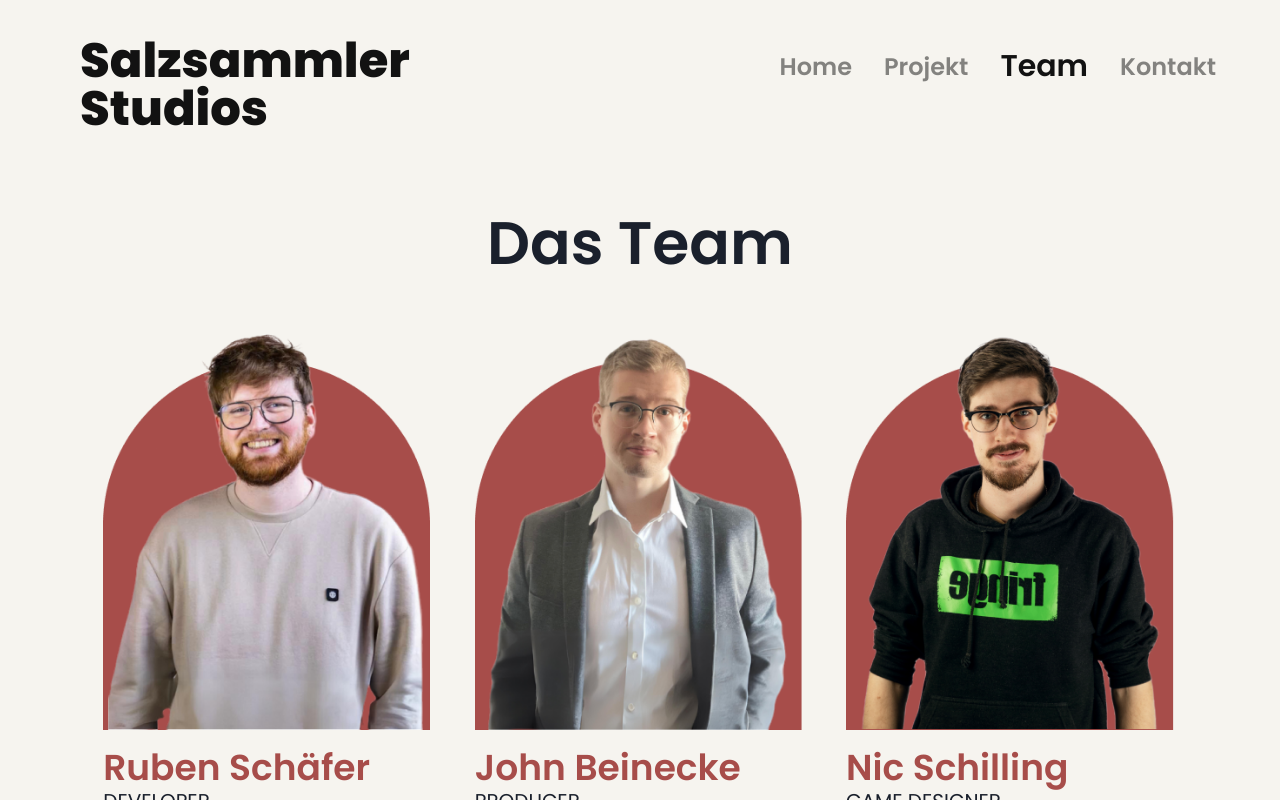
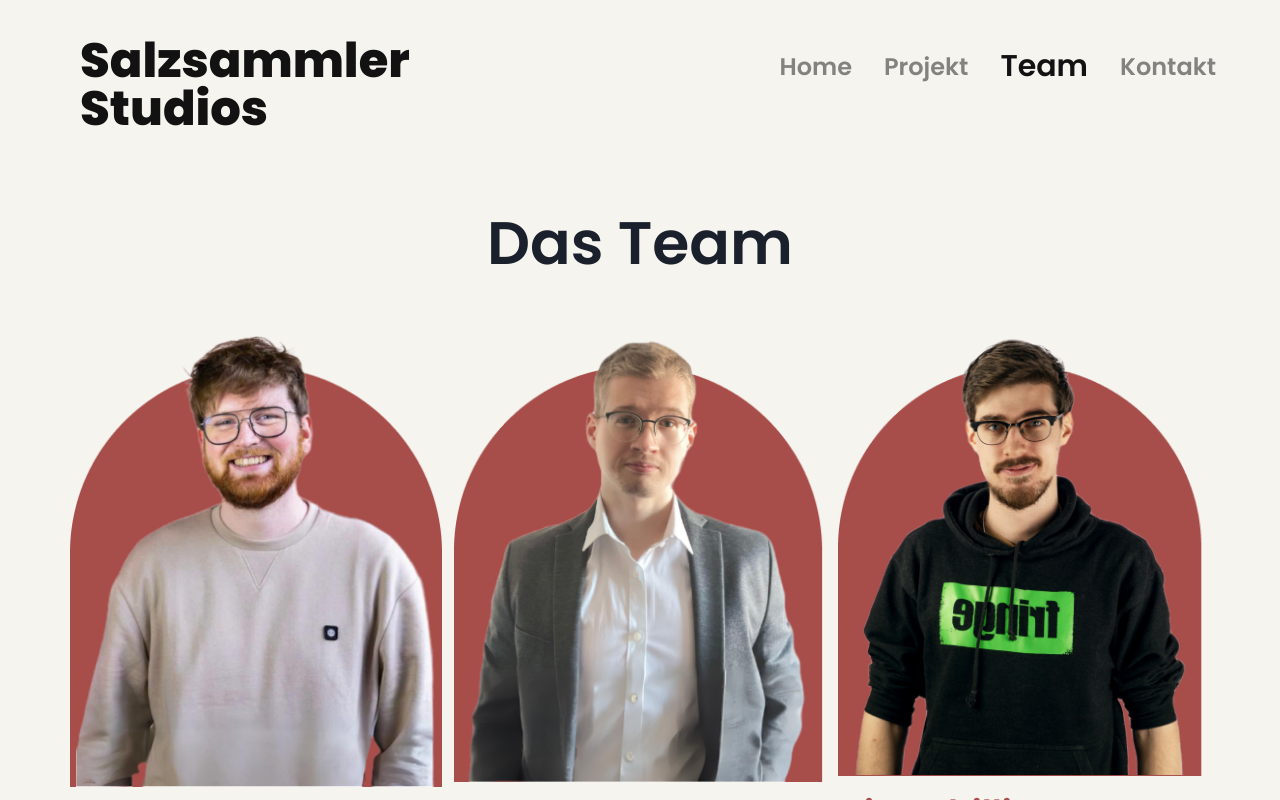
Before and after one commit to Salzsammler-Studios/salzsammler-studios.github.io, a React (Create React App) app: page / in a window 1280 px wide. Both pictures are taken after a click on the tab "Team". Shown: the top 800 px of the page. Built offline with nearby package versions, Linux system fonts and the light colour scheme.

Commit message:
feat: add svg and adapt team_page

```diff
--- a/src/pages/about_us.tsx
+++ b/src/pages/about_us.tsx
@@ -1,23 +1,22 @@
 import { Box, Heading, SimpleGrid, Image } from "@chakra-ui/react";
-import React from "react";
 import TeamCards from "../components/teamCards";
 
 const AboutUs = () => {
     return (
         <Box>
-            <SimpleGrid columns={[1, 3]} spacing={0} paddingLeft={"5rem"} paddingRight={"5rem"}>
+            <SimpleGrid columns={[1, 3]} spacing={0} paddingLeft={"4rem"} paddingRight={"4rem"}>
                 <Box height="5rem"></Box>
                 <Box></Box>
                 <Box></Box>
                 <Box></Box>
                 <Heading size="3xl" textAlign="center" sx={{ fontWeight: 600 }} marginBottom="3rem">Das Team</Heading>
                 <Box></Box>
-                <TeamCards image='/ruben.png' name='Ruben Schäfer' title='DEVELOPER' text='Wenn ich nicht gerade an Salzsammler arbeite, bin ich Webentwickler. kreative Selbstverwirklichung mit technischem Know-how.'/>
-                <TeamCards image='/john.png' name='John Beinecke' title='PRODUCER' text='Meine Aufgabe als Producer vereint meine Leidenschaft und Expertise für Spieleentwicklung und lässt mich mit einem kühlen Kopf den Überblick behalten.'/>
-                <TeamCards image='/nic.png' name='Nic Schilling' title='GAME DESIGNER' text='Mit meiner Leidenschaft für Musik, Theater und Games arbeite ich im Game Design, in der Produktion und in der Komposition und verbinde alles zu einem harmonischen Ganzen.'/>
+                <TeamCards image='/ruben.png' name='Ruben Schäfer' title='DEVELOPER' text='Wenn ich nicht gerade an Salzsammler arbeite, bin ich Webentwickler. kreative Selbstverwirklichung mit technischem Know-how.' />
+                <TeamCards image='/john.png' name='John Beinecke' title='PRODUCER' text='Meine Aufgabe als Producer vereint meine Leidenschaft und Expertise für Spieleentwicklung und lässt mich mit einem kühlen Kopf den Überblick behalten.' />
+                <TeamCards image='/nic.png' name='Nic Schilling' title='GAME DESIGNER' text='Mit meiner Leidenschaft für Musik, Theater und Games arbeite ich im Game Design, in der Produktion und in der Komposition und verbinde alles zu einem harmonischen Ganzen.' />
             </SimpleGrid>
 
-            <Image src="/about_us_footer.png" width="100vw" margin={0} padding={0}/>
+            <Image src="/about_us_footer.svg" w={"105vw"}/>
         </Box>
     );
 }
```
Also changed, not shown: src/components/teamCards.tsx (+1 -1 lines), public/about_us_footer.svg (added), src/assets/about_us_footer.svg (added).
